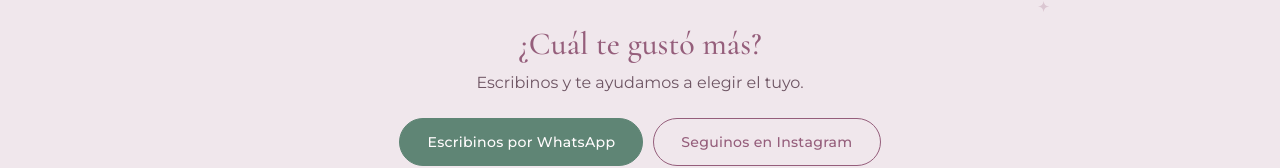
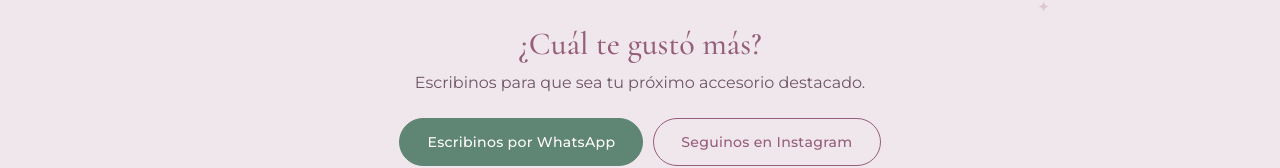
Before and after one commit to SofiaDeAlessandre/eclipssa-portfolio, a React (Vite) app: page / in a window 1280 px wide. Shown: the part 1473-1641 px from the top of the page. Built offline with nearby package versions, Linux system fonts and the light colour scheme.

Commit message:
change text

```diff
--- a/src/components/Contacto.jsx
+++ b/src/components/Contacto.jsx
@@ -7,7 +7,7 @@ export default function Contacto() {
     <section className="contacto" aria-labelledby="t-contacto">
       <Destello className="d-pie" />
       <h2 id="t-contacto" className="contacto-frase">¿Cuál te gustó más?</h2>
-      <p>Escribinos y te ayudamos a elegir el tuyo.</p>
+      <p>Escribinos para que sea tu próximo accesorio destacado.</p>
       <div className="contacto-botones">
         <a className="boton boton-verde" href={linkWhatsApp(MENSAJE_GENERAL)} target="_blank" rel="noopener">
           Escribinos por WhatsApp
```
